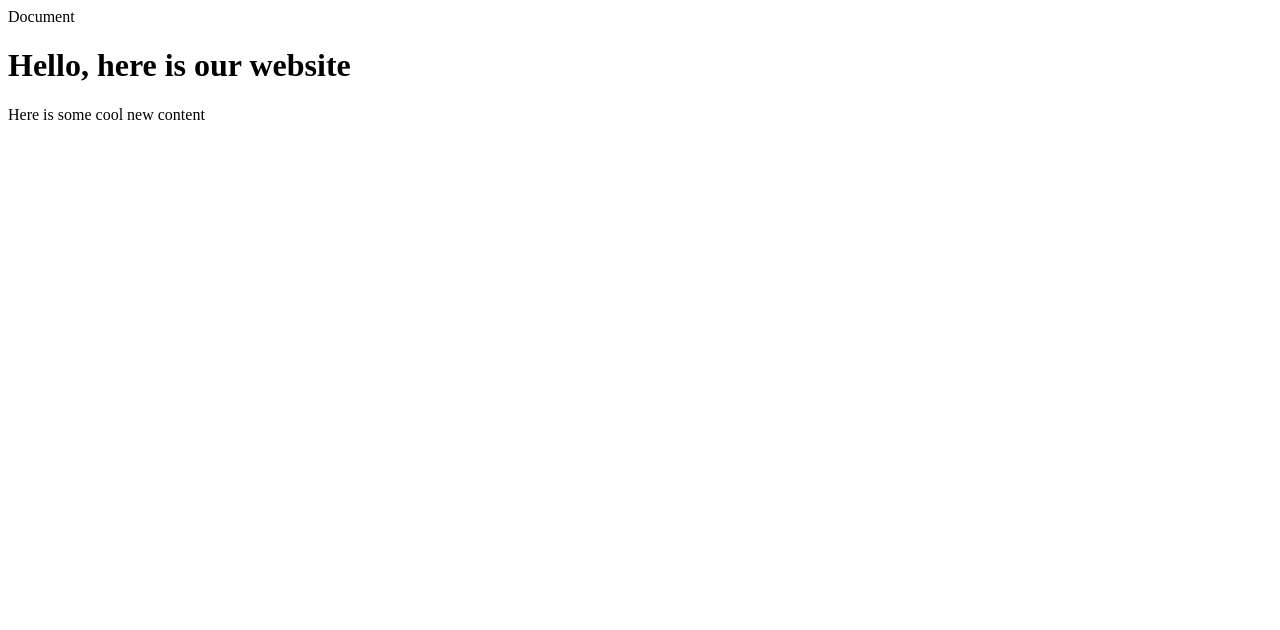
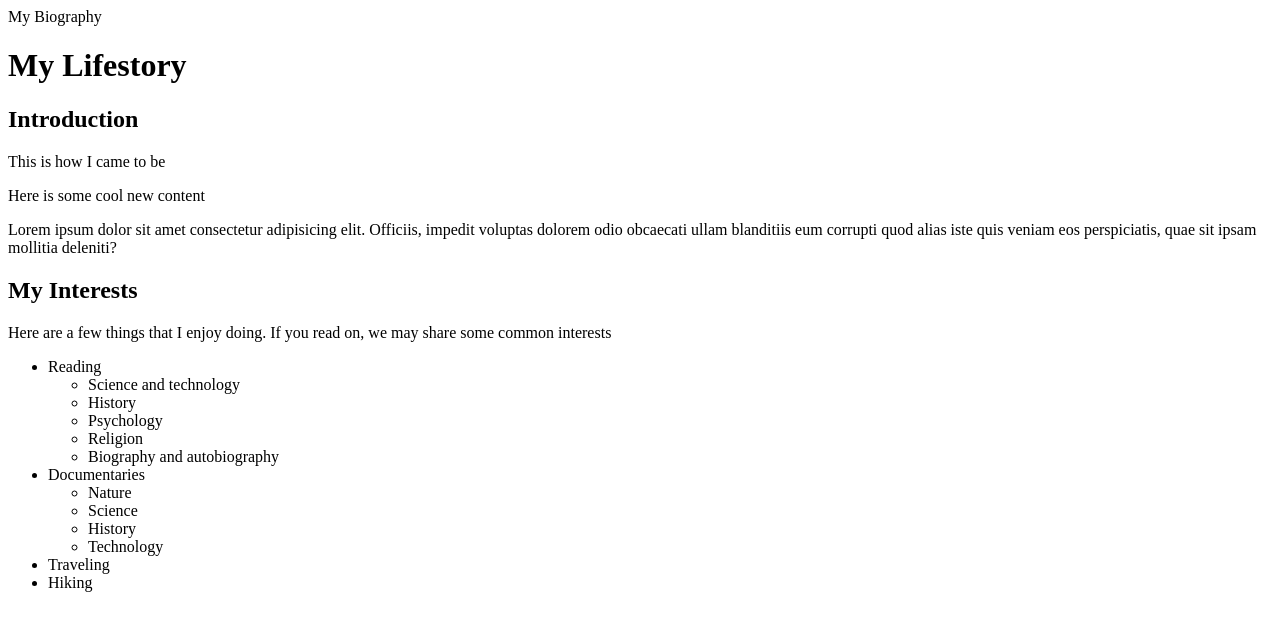
Before and after one commit to dnzayit/Aboutme-project, a plain HTML site: page index.html in a window 1280 px wide. Drawn offline with Linux system fonts and the light colour scheme.

Commit message:
Update index.html
This was part of our first assignment on Azubi Front-End developer course by Bismark Kyeremateng

```diff
--- a/index.html
+++ b/index.html
@@ -4,10 +4,43 @@
         <meta charset="UTF-8" />
         <meta http-equiv="X-UA-Compatible" content="IE=edge" />
         <meta name="viewpoint" content="width=device-width, initial-scale=1.o />
-        <title>Document</title>
+        <title>My Biography</title>
     </head>
     <body>
-       <h1>Hello, here is our website</h1>
-       <p>Here is some cool new content</p>
+       <h1>My Lifestory</h1>
+
+       <h2>Introduction</h2>
+
+        <p>This is how I came to be</p>
+        <p>Here is some cool new content</p>
+        <p>Lorem ipsum dolor sit amet consectetur adipisicing elit. Officiis,
+        impedit voluptas dolorem odio obcaecati ullam blanditiis eum corrupti quod alias iste
+        quis veniam eos perspiciatis, quae sit ipsam mollitia deleniti?</p>
+
+       <h2>My Interests</h2>
+
+        <p>Here are a few things that I enjoy doing. If you read on, we may share some common interests</p>
+
+        <ul>
+            <li>Reading</li>
+                <ul>
+                    <li>Science and technology</li>
+                    <li>History</li>
+                    <li>Psychology</li>
+                    <li>Religion</li>
+                    <li>Biography and autobiography</li>
+                </ul>
+            <li>Documentaries</li>
+                <ul>
+                    <li>Nature</li>
+                    <li>Science</li>
+                    <li>History</li>
+                    <li>Technology</li>
+                </ul>
+            <li>Traveling</li>
+            <li>Hiking</li>
+        </ul>
+
+
     </body>
 </html>
```
